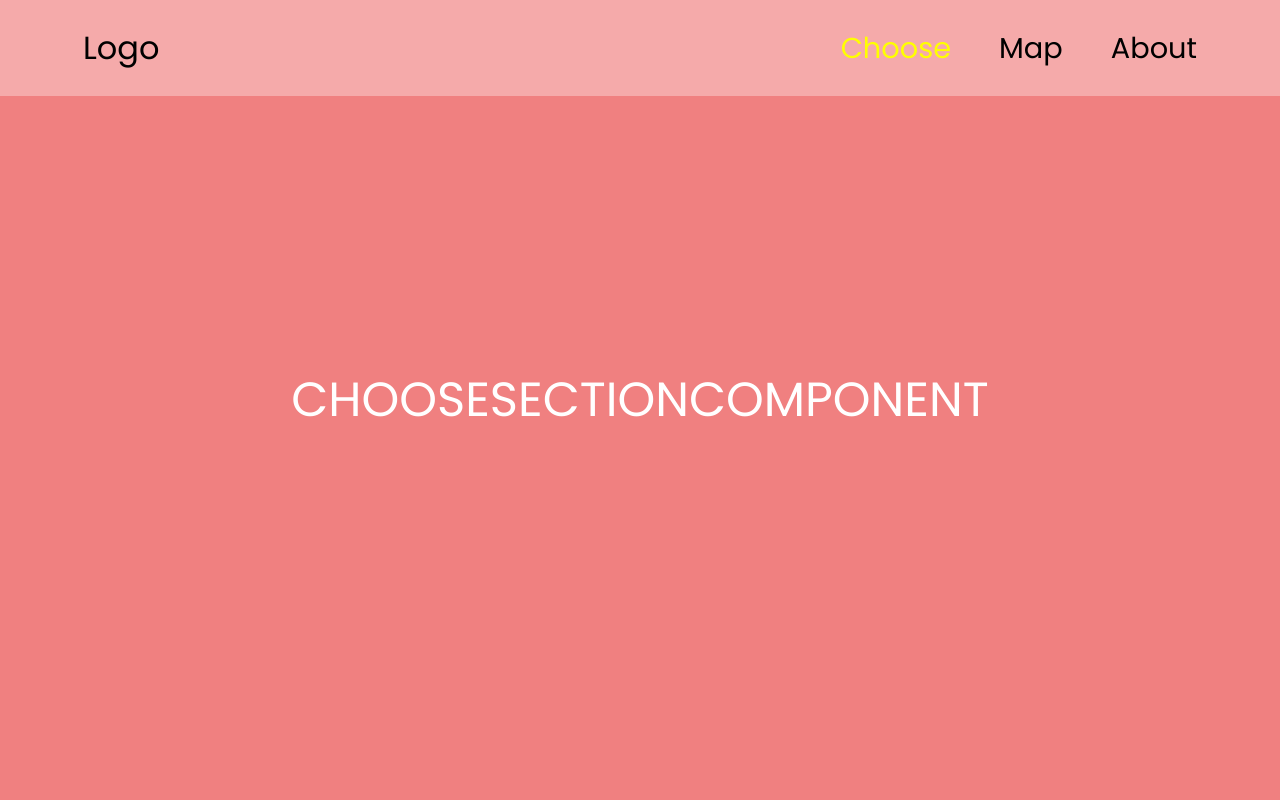
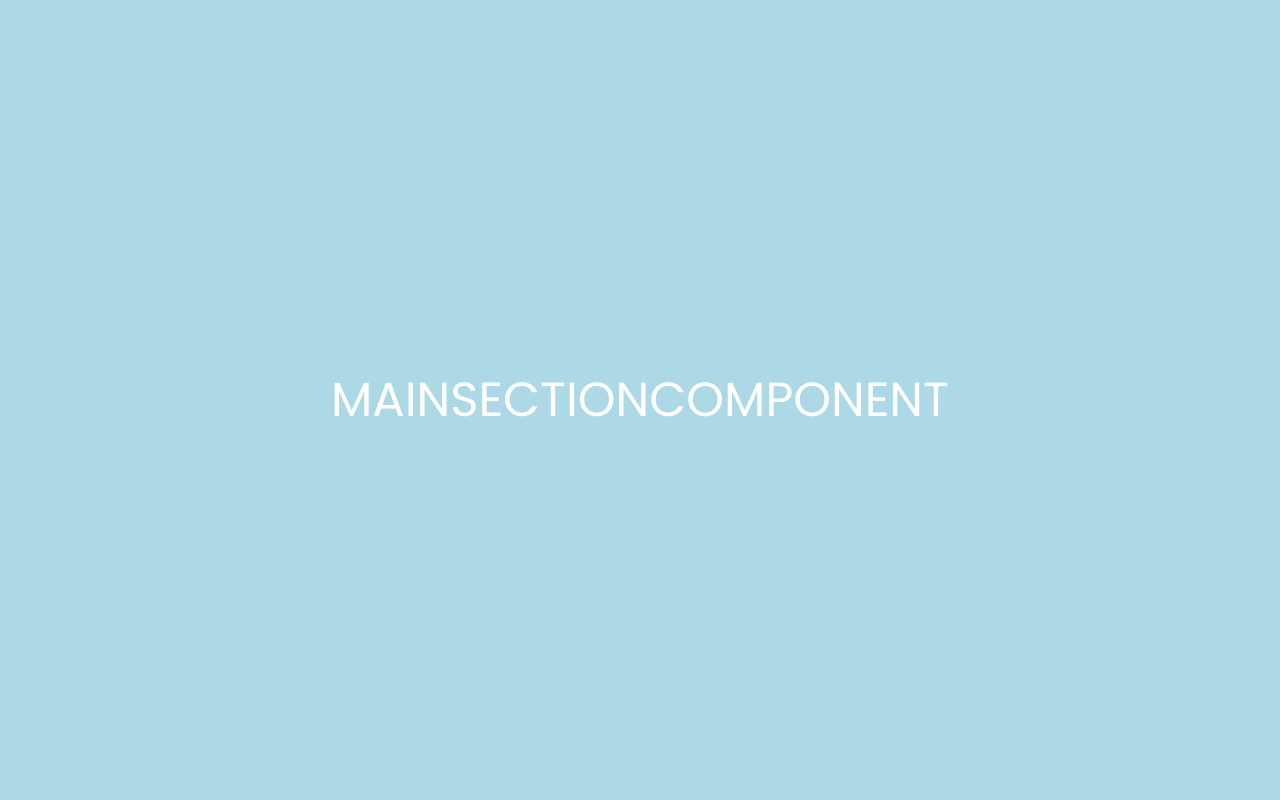
Before and after one commit to blackrainbowtest/JSMiniProject3-Aram-Arakelyan, a React (Create React App) app in the folder frontend/: page / in a window 1280 px wide. Shown: the top 800 px of the page. Built offline with nearby package versions, Linux system fonts and the light colour scheme.

Commit message:
NavBar animation

```diff
--- /dev/null
+++ b/frontend/src/components/Home/_components/ParalaxSectionComponent/index.jsx
@@ -0,0 +1,7 @@
+import styles from '../../style.module.css'
+
+export const ParalaxSectionComponent = () => {
+  return (
+    <section id="Main" className={styles.MainSection}>MainSectionComponent</section>
+  )
+}
--- a/frontend/src/components/Home/index.jsx
+++ b/frontend/src/components/Home/index.jsx
@@ -1,19 +1,18 @@
-import { useEffect } from 'react';
-import { AboutSectionComponent } from './_components/AboutSectionComponent';
-import { ChooseSectionComponent } from './_components/ChooseSectionComponent';
-import { MapSectionComponent } from './_components/MapSectionComponent';
+import { useEffect } from "react";
+import { AboutSectionComponent } from "./_components/AboutSectionComponent";
+import { ChooseSectionComponent } from "./_components/ChooseSectionComponent";
+import { MapSectionComponent } from "./_components/MapSectionComponent";
+import { ParalaxSectionComponent } from "./_components/ParalaxSectionComponent";
 
 export default function Home() {
-
-    useEffect(() => {
-
-    }, []);
+  useEffect(() => {}, []);
 
   return (
     <>
+      <ParalaxSectionComponent />
       <ChooseSectionComponent />
       <MapSectionComponent />
       <AboutSectionComponent />
     </>
-    )
+  );
 }
--- a/frontend/src/components/Home/style.module.css
+++ b/frontend/src/components/Home/style.module.css
@@ -22,3 +22,7 @@ section {
 .AboutSection {
     background-color: lightblue;
 }
+
+.MainSection {
+    background-color: lightblue;
+}
--- a/frontend/src/components/Layout/index.jsx
+++ b/frontend/src/components/Layout/index.jsx
@@ -44,7 +44,10 @@ export default function Layout() {
     // Return scroll to 0
     window.scrollTo({ top: 0, behavior: "smooth" });
     const handleScroll = () => {
-      if (window.scrollY > 300) {
+      const paralaxContainerY = document
+        .getElementById("Main")
+        .getBoundingClientRect().top;
+      if (Math.abs(paralaxContainerY) >= window.innerHeight) {
         setIsScrolled(true);
       } else {
         setIsScrolled(false);
@@ -62,7 +65,6 @@ export default function Layout() {
       lastScrollTimeRef.current = now;
 
       if (event.deltaY > 0) {
-        console.log(currentSectionRef.current, selections.length - 1);
         // Scroll down
         if (currentSectionRef.current < selections.length - 1) {
           scrollToSection(selections[currentSectionRef.current + 1].title);
@@ -72,7 +74,6 @@ export default function Layout() {
         if (currentSectionRef.current > 0) {
           scrollToSection(selections[currentSectionRef.current - 1].title);
         }
-        console.log("Прокрутка вверх");
       }
     };
 
--- a/frontend/src/components/Layout/selections.jsx
+++ b/frontend/src/components/Layout/selections.jsx
@@ -1,4 +1,5 @@
 export const selections = [
+    {link: "/", title: "Main"},
     {link: "/", title: "Choose"},
     {link: "/", title: "Map"},
     {link: "/", title: "About"}
--- a/frontend/src/components/Layout/style.module.css
+++ b/frontend/src/components/Layout/style.module.css
@@ -11,17 +11,20 @@ a.active {
 
 nav {
     position: fixed;
-    top: 0;
+    top: -150px;
     left: 0;
     width: 100%;
     padding: 1.5rem 0;
     background-color: #ffffff55;
     box-shadow: black;
-    transition: padding .3s ease-in-out;
+    transition: padding .3s ease-in-out, opacity .5s ease-in-out, top .5s ease-in-out;
+    opacity: 1;
 }
 
 nav.scrolled {
     padding: 2rem 0;
+    opacity: 1;
+    top: 0;
 }
 
 nav .container .row {
```
Lines whose indentation alone changed are shown as unchanged.
